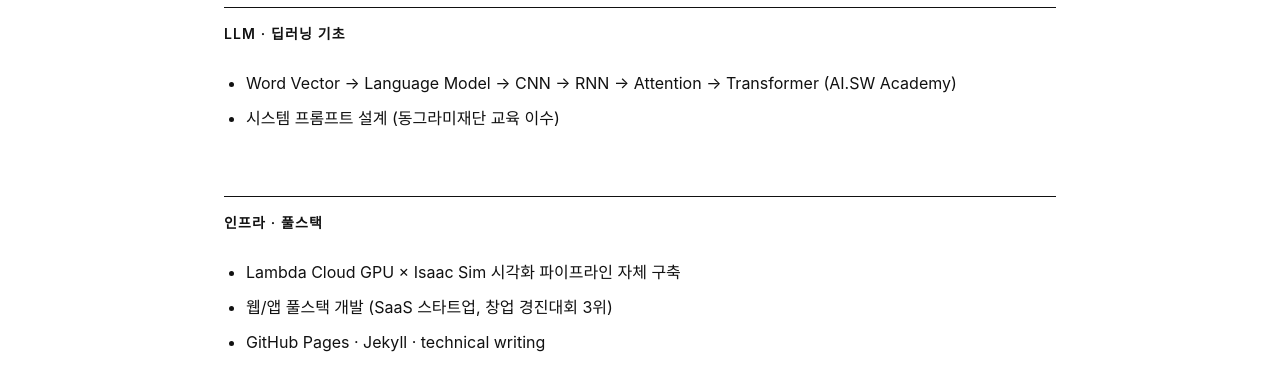
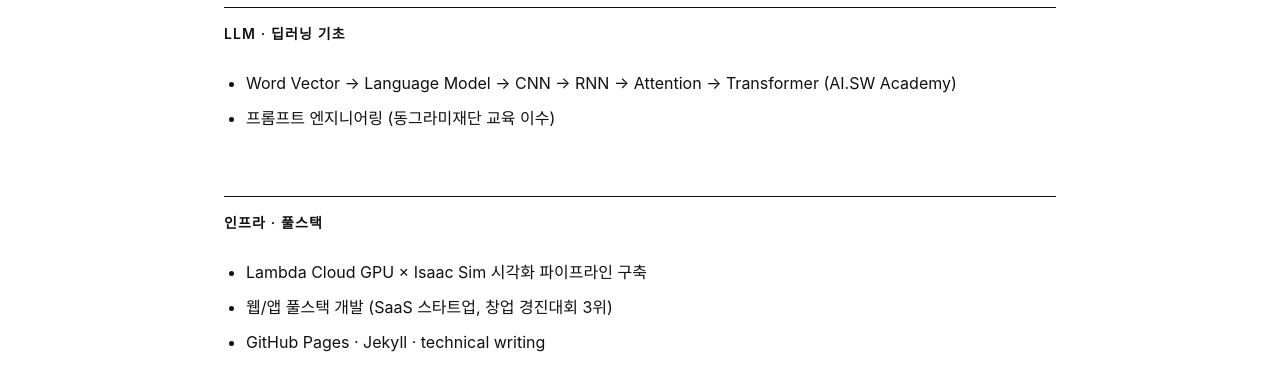
Before and after one commit to wang-gw/portfolio, a Jekyll site: the page built from skills.html, in a window 1280 px wide and 900 px high, scrolled down 467 px. Shown: the part 152-521 px from the top of the window. Built offline with Jekyll 4.4.1, drawn with Linux system fonts in a browser that asks for light colours; some web fonts are replaced.

Commit message:
Update skills.html

```diff
--- a/skills.html
+++ b/skills.html
@@ -40,7 +40,7 @@ permalink: /skills/
   <ul>
     <li>Word Vector → Language Model → CNN → RNN → Attention → Transformer (AI.SW Academy)</li>
     <li>
-      <span data-lang="ko">시스템 프롬프트 설계 (동그라미재단 교육 이수)</span>
+      <span data-lang="ko">프롬프트 엔지니어링 (동그라미재단 교육 이수)</span>
       <span data-lang="en">System prompt engineering (Donggurami Foundation)</span>
     </li>
   </ul>
@@ -53,7 +53,7 @@ permalink: /skills/
   </h2>
   <ul>
     <li>
-      <span data-lang="ko">Lambda Cloud GPU × Isaac Sim 시각화 파이프라인 자체 구축</span>
+      <span data-lang="ko">Lambda Cloud GPU × Isaac Sim 시각화 파이프라인 구축</span>
       <span data-lang="en">Self-built Isaac Sim visualization pipeline on Lambda Cloud GPU</span>
     </li>
     <li>
```
